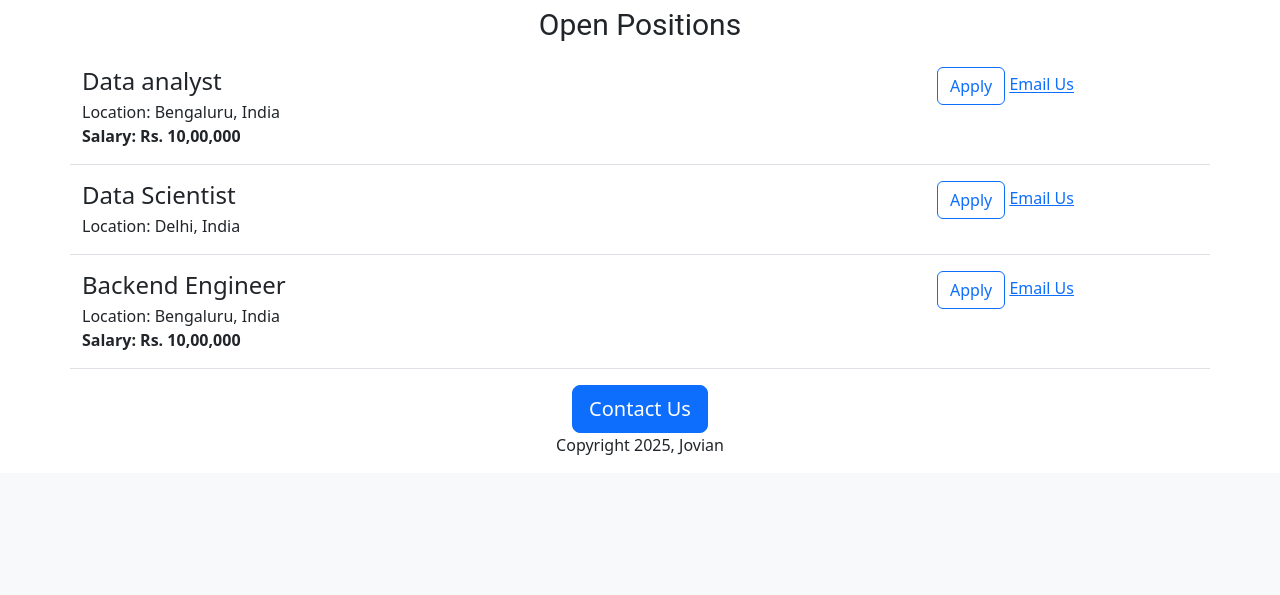
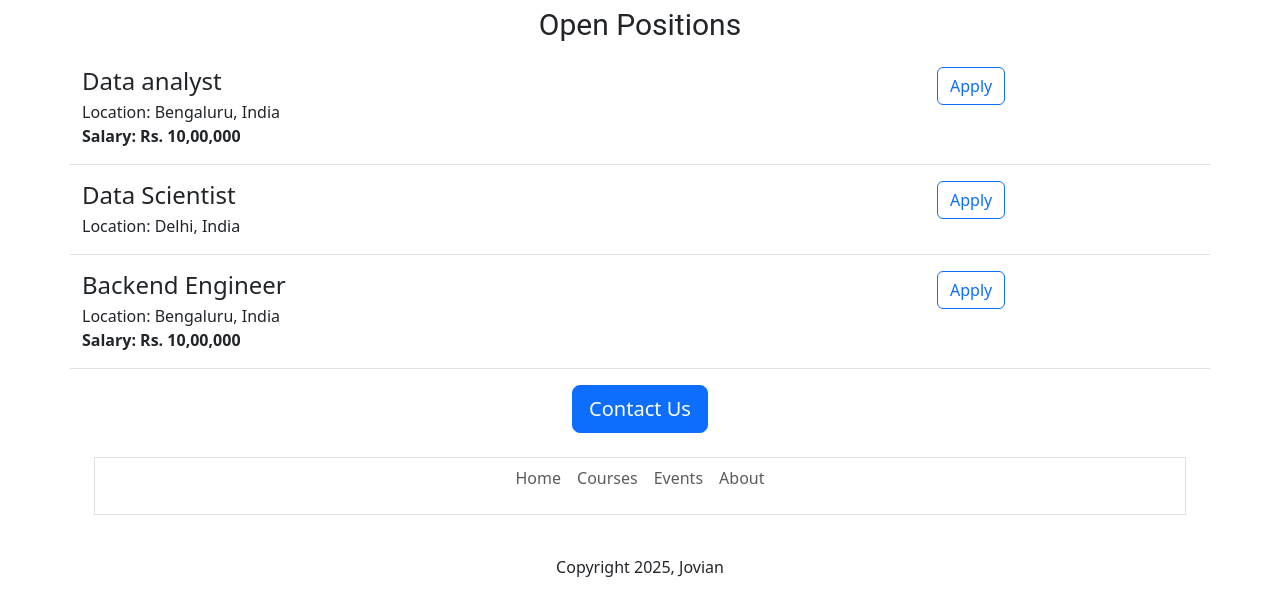
Before and after one commit to AnaghDeshpande/reimagined-meme, a Flask app: page / in a window 1280 px wide. Shown: the part 785-1380 px from the top of the page. Before the commit the page ends 1240 px from the top, so only its background shows below. Run offline with Flask 3, Linux system fonts and the light colour scheme.

Commit message:
too much work

```diff
--- a/templates/footer.html
+++ b/templates/footer.html
@@ -0,0 +1,18 @@
+<div class="container">
+    <footer class="py-3 py-4">
+        <ul class="nav justify-content-center border bottom pb-3 mb-3">
+            <li class="nav_item">
+                <a href="https://reimagined-meme.onrender.com" class="nav-link px-2 text-muted">Home</a>
+            </li>
+            <li class="nav_item">
+                <a href="https://reimagined-meme.onrender.com/learn" class="nav-link px-2 text-muted">Courses</a>
+            </li>
+            <li class="nav_item">
+                <a href="https://reimagined-meme.onrender.com/events" class="nav-link px-2 text-muted">Events</a>
+            </li>
+            <li class="nav_item">
+                <a href="https://reimagined-meme.onrender.com/about" class="nav-link px-2 text-muted">About</a>
+            </li>
+        </ul>
+    </footer>
+</div>
--- a/templates/home.html
+++ b/templates/home.html
@@ -61,7 +61,9 @@
         </div>
 
         <div class="text-center">
-            <button class="btn btn-primary btn-lg">Contact Us</button>
+            <a href="mailto:abdeshpande257@gmail.com?subject=Question%20about%20Job%20Openeings&body=Name%20%3A%0D%0A%0D%0AQuestion%20%3A" class="btn btn-primary btn-lg">Contact Us</a>
+
+            {% include "footer.html"%}
             <p>Copyright 2025, Jovian</p>
         </div>
 
--- a/templates/jobitem.html
+++ b/templates/jobitem.html
@@ -15,8 +15,7 @@
         {% endif %}
     </div>
     <div class="col-3">
-        <a href="mailto:anaghdeshpande257@gmail.com" class="btn btn-outline-primary float-right align-middle">Apply</a>
-        <a href="mailto:someone@yoursite.com">Email Us</a>
+        <a href="mailto:abdeshpande257@gmail.com?subject=Application%20for%20{{job["title"]}}&body=Name%20%3A%0D%0A%0D%0AResume%20Link%3A%0D%0A%0D%0ALinkedIn%20Link%3A" class="btn btn-outline-primary float-right align-middle" type="button">Apply</a>
     </div>
 
 </div>
```
